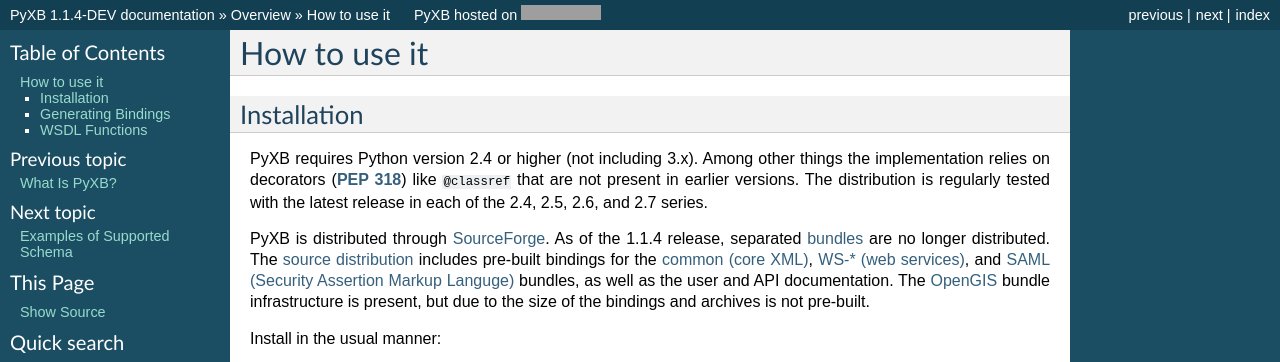
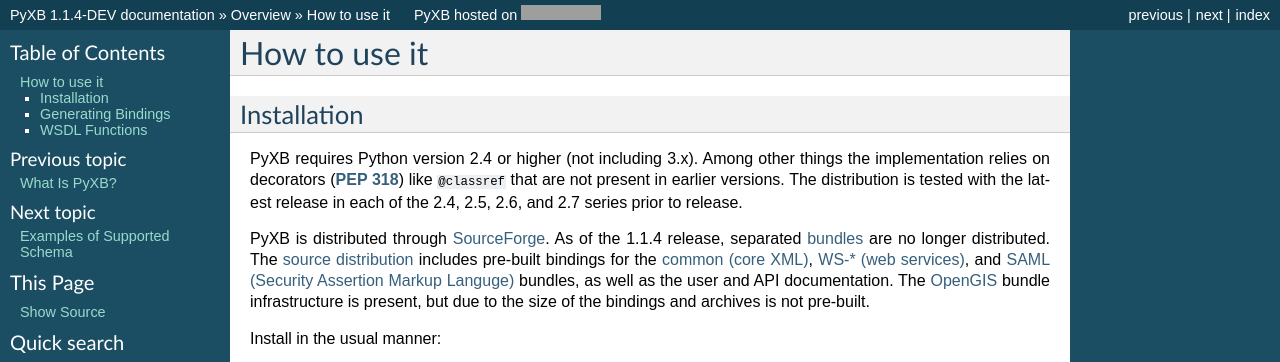
Before and after one commit to pabigot/pyxb, a Sphinx documentation site: the page built from doc/overview_how.txt, in a window 1280 px wide. Shown: the top 362 px of the page. Built offline with Sphinx 7.4.7, drawn with Linux system fonts in a browser that asks for light colours; grey boxes are pictures that could not be loaded.

Commit message:
Note that releases are not necessarily built regularly on all Python versions

```diff
--- a/doc/overview_how.txt
+++ b/doc/overview_how.txt
@@ -6,8 +6,8 @@
 
 PyXB requires Python version 2.4 or higher (not including 3.x).  Among other
 things the implementation relies on decorators (:PEP:`318`) like ``@classref``
-that are not present in earlier versions.  The distribution is regularly
-tested with the latest release in each of the 2.4, 2.5, 2.6, and 2.7 series.
+that are not present in earlier versions.  The distribution is tested with the
+latest release in each of the 2.4, 2.5, 2.6, and 2.7 series prior to release.
 
 PyXB is distributed through `SourceForge
 <https://sourceforge.net/projects/pyxb/files/>`_.  As of the 1.1.4 release,
```
